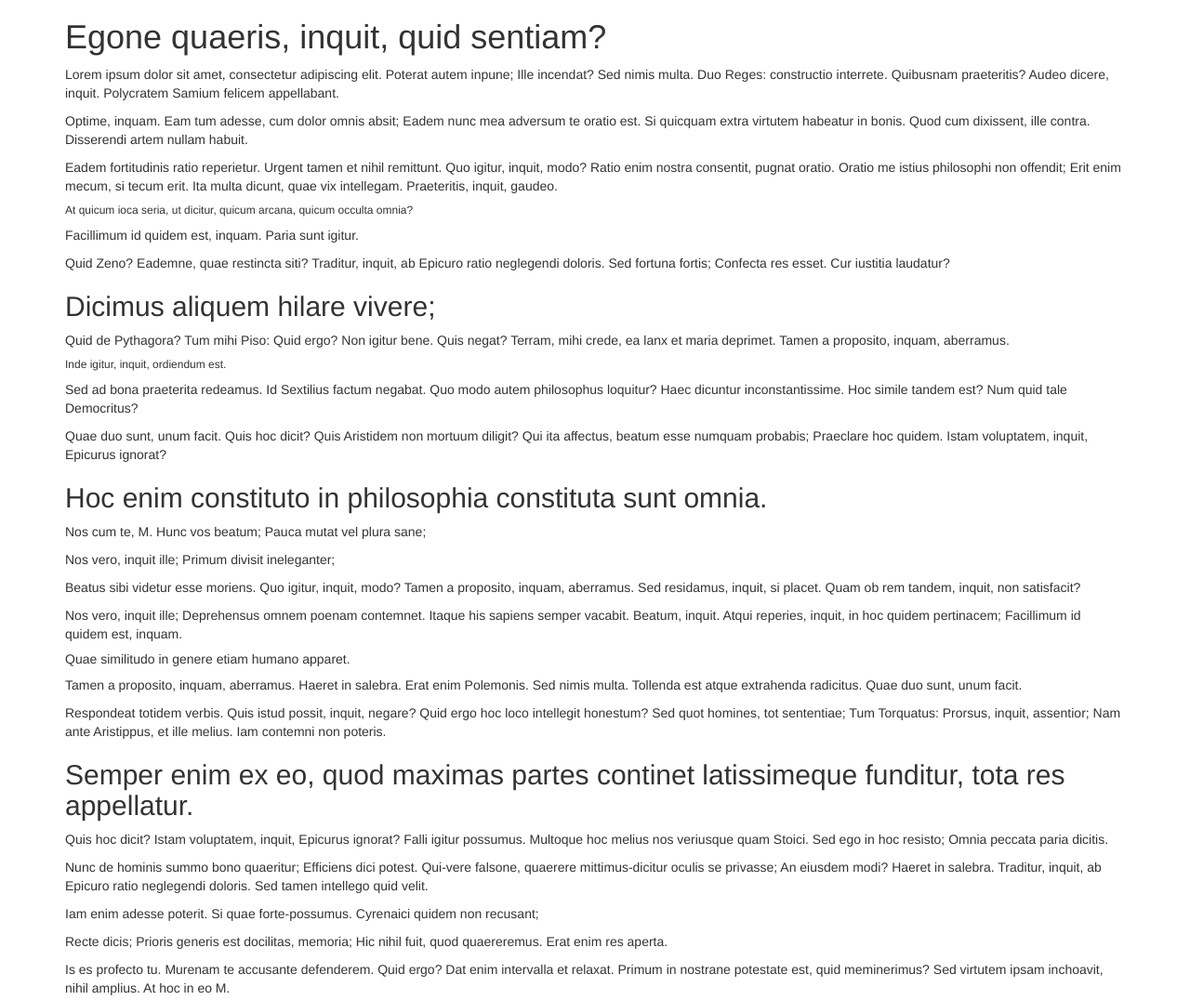
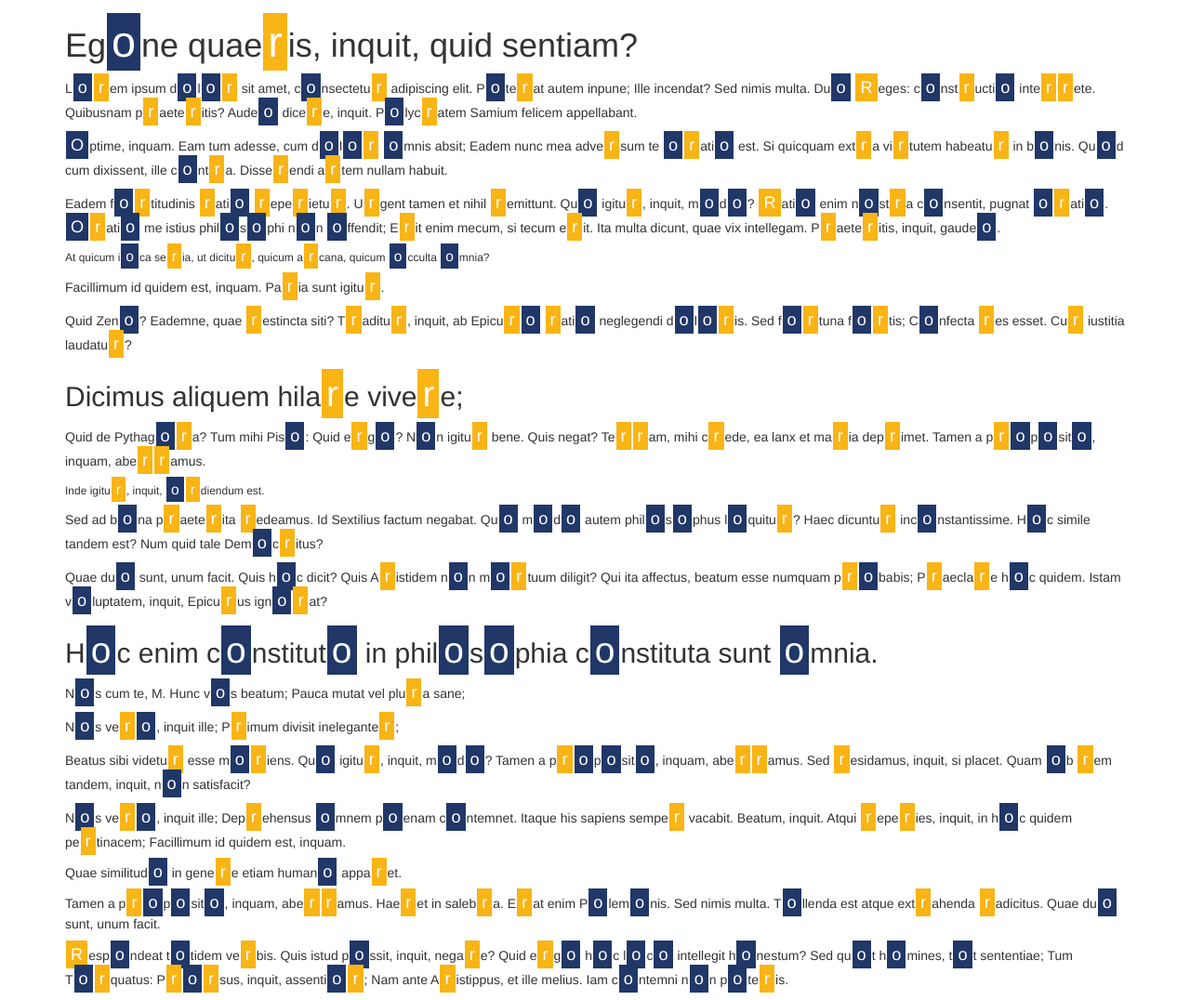
Before and after one commit to micap96/Renovero, a website: page static/index.html in a window 1280 px wide. Shown: the top 1076 px of the page at 93% size. Drawn offline with nearby package versions, Linux system fonts and the light colour scheme.

Commit message:
Point 2, Point 3 -> Highlight important letters (o and r)

```diff
--- a/static/app.js
+++ b/static/app.js
@@ -22,11 +22,38 @@ console.log("here we go");
  *
  */
 
+function getClassName(char) {
+    switch (char.toLowerCase()) {
+        case 'o':
+            return 'my-blue';
+        case 'r':
+            return 'my-orange';
+        default:
+            return '';
+    }
+}
+
+function getText(match) {
+    if (!!match) {
+        const className = getClassName(match);
+
+        return `<span class='${className}'>${match}</span>`;
+    }
+
+    return '';
+}
+
+function highlightChars(html) {
+    return html.replace(/o/gi, getText).replace(/r/gi, getText);
+}
+
 function getData() {
     fetch('lorem.html')
         .then(data => data.text())
         .then(
             html => {
+                html = highlightChars(html);
+
                 document.querySelector('.container').innerHTML = html;
             }
         );
--- a/static/css/styles.css
+++ b/static/css/styles.css
@@ -2,3 +2,19 @@
 my blue: 32,55,104
 my orange: 249,180,21
 */
+
+.my-blue {
+    background-color: rgb(32, 55, 104);
+    color: #ffffff;
+    padding: 5px;
+    margin: 0 1px;
+    font-size: 130%;
+}
+
+.my-orange {
+    background-color: rgb(249, 180, 21);
+    color: #ffffff;
+    padding: 5px;
+    margin: 0 1px;
+    font-size: 130%;
+}
```
